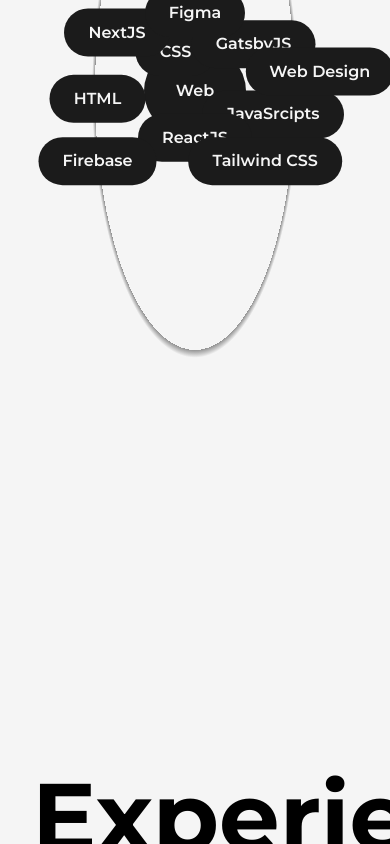
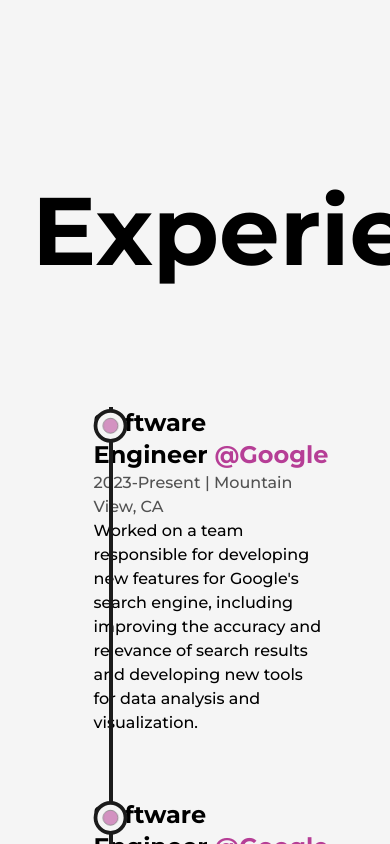
Before and after one commit to Avijit-Sarkar/Next.js-portfolio-bucks, a Next.js app: page /about in a window 390 px wide. Shown: the part 1960-2804 px from the top of the page. Built offline with nearby package versions, Linux system fonts and the light colour scheme.

Commit message:
made the skills section responsive

```diff
--- a/src/components/Skills.js
+++ b/src/components/Skills.js
@@ -4,7 +4,9 @@
 const Skill = ({ name, x, y }) => {
   return (
     <motion.div
-      className="flex items-center justify-center rounded-full font-semibold bg-dark text-light py-3 px-6 shadow-dark cursor-pointer absolute dark:text-dark dark:bg-light"
+      className="flex items-center justify-center rounded-full font-semibold bg-dark text-light py-3 px-6 shadow-dark cursor-pointer absolute dark:text-dark dark:bg-light
+      lg:py-2 lg:px-4 md:text-sm md:py-1.5 md:px-3 xs:bg-transparent xs:dark:bg-transparent xs:text-dark xs:dark:text-light xs:font-bold
+      "
       whileHover={{ scale: 1.05 }}
       initial={{ x: 0, y: 0 }}
       whileInView={{ x: x, y: y, transition: { duration: 1.5 } }}
@@ -18,10 +20,12 @@
 const Skills = () => {
   return (
     <>
-      <h2 className="font-bold text-8xl mt-64 w-full text-center">Skills</h2>
-      <div className="w-full h-screen relative flex items-center justify-center rounded-full bg-circularLight dark:bg-circularDark">
+      <h2 className="font-bold text-8xl mt-64 w-full text-center md:text-6xl md:mt-32">
+        Skills
+      </h2>
+      <div className="w-full h-screen relative flex items-center justify-center rounded-full bg-circularLight dark:bg-circularDark lg:h-[80vh] sm:h-[60vh] xs:h-[50vh] lg:bg-circularLightLg lg:dark:bg-circularDarkLg md:bg-circularLightMd md:dark:bg-circularDarkMd sm:bg-circularLightSm sm:dark:bg-circularDarkSm">
         <motion.div
-          className="flex items-center justify-center rounded-full font-semibold bg-dark text-light p-8 shadow-dark cursor-pointer dark:text-dark dark:bg-light"
+          className="flex items-center justify-center rounded-full font-semibold bg-dark text-light p-8 shadow-dark cursor-pointer dark:text-dark dark:bg-light lg:p-6 md:p-4 xs:text-xs xs:p-2"
           whileHover={{ scale: 1.05 }}
         >
           Web
--- a/tailwind.config.js
+++ b/tailwind.config.js
@@ -21,9 +21,28 @@
       },
       backgroundImage: {
         circularLight:
-          "repeating-radial-gradient(rgba(0,0,0,0.4) 2px, #f5f5f5 5px, #f5f5f5 100px)",
+          "repeating-radial-gradient(rgba(0,0,0,0.4) 2px,#f5f5f5 5px,#f5f5f5 100px)",
+
         circularDark:
-          "repeating-radial-gradient(rgba(255,255,255,0.5) 2px, #1b1b1b 8px, #1b1b1b 100px)",
+          "repeating-radial-gradient(rgba(255,255,255,0.5) 2px,#1b1b1b 8px,#1b1b1b 100px)",
+
+        circularLightLg:
+          "repeating-radial-gradient(rgba(0,0,0,0.4) 2px,#f5f5f5 5px,#f5f5f5 80px)",
+
+        circularDarkLg:
+          "repeating-radial-gradient(rgba(255,255,255,0.5) 2px,#1b1b1b 8px,#1b1b1b 80px)",
+
+        circularLightMd:
+          "repeating-radial-gradient(rgba(0,0,0,0.4) 2px,#f5f5f5 5px,#f5f5f5 60px)",
+
+        circularDarkMd:
+          "repeating-radial-gradient(rgba(255,255,255,0.5) 2px,#1b1b1b 6px,#1b1b1b 60px)",
+
+        circularLightSm:
+          "repeating-radial-gradient(rgba(0,0,0,0.4) 2px,#f5f5f5 5px,#f5f5f5 40px)",
+
+        circularDarkSm:
+          "repeating-radial-gradient(rgba(255,255,255,0.5) 2px,#1b1b1b 4px,#1b1b1b 40px)",
       },
     },
 
```
